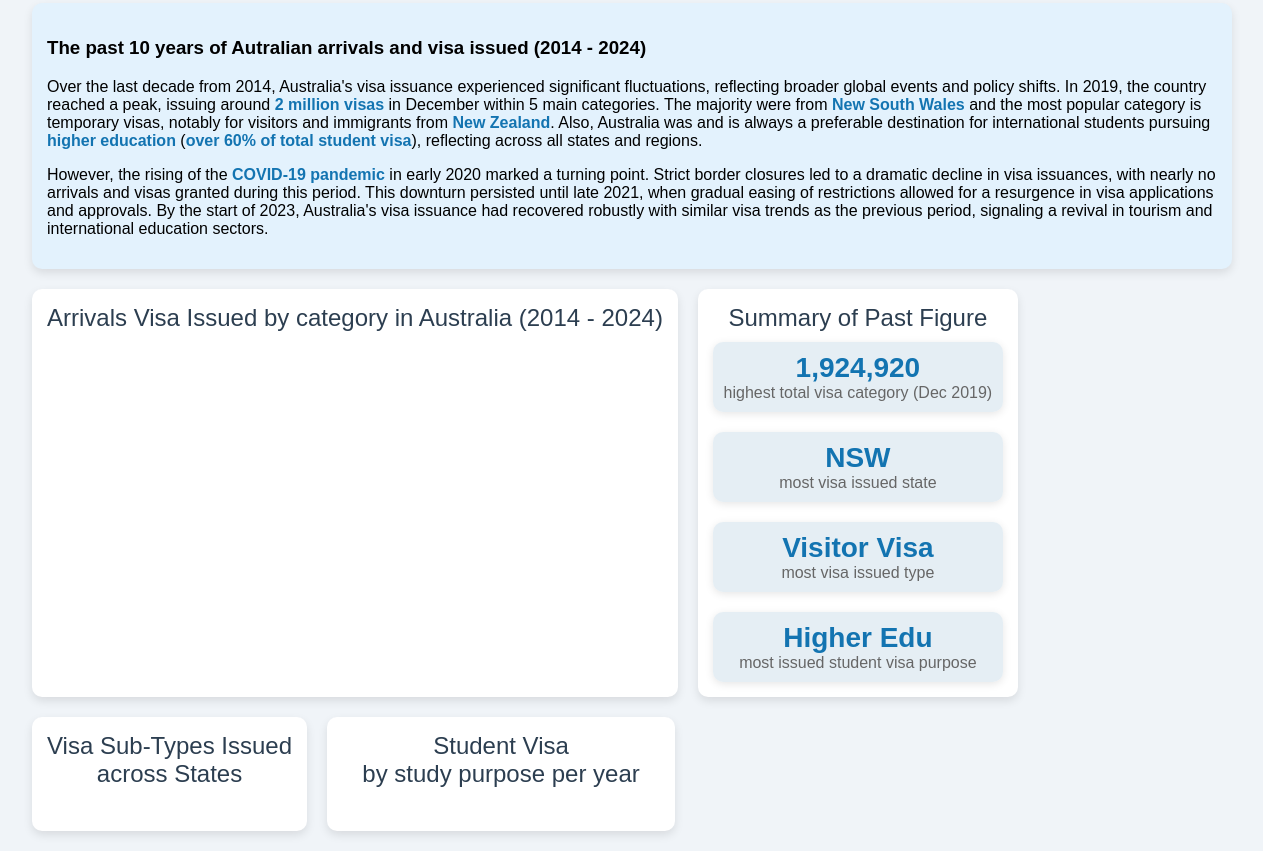
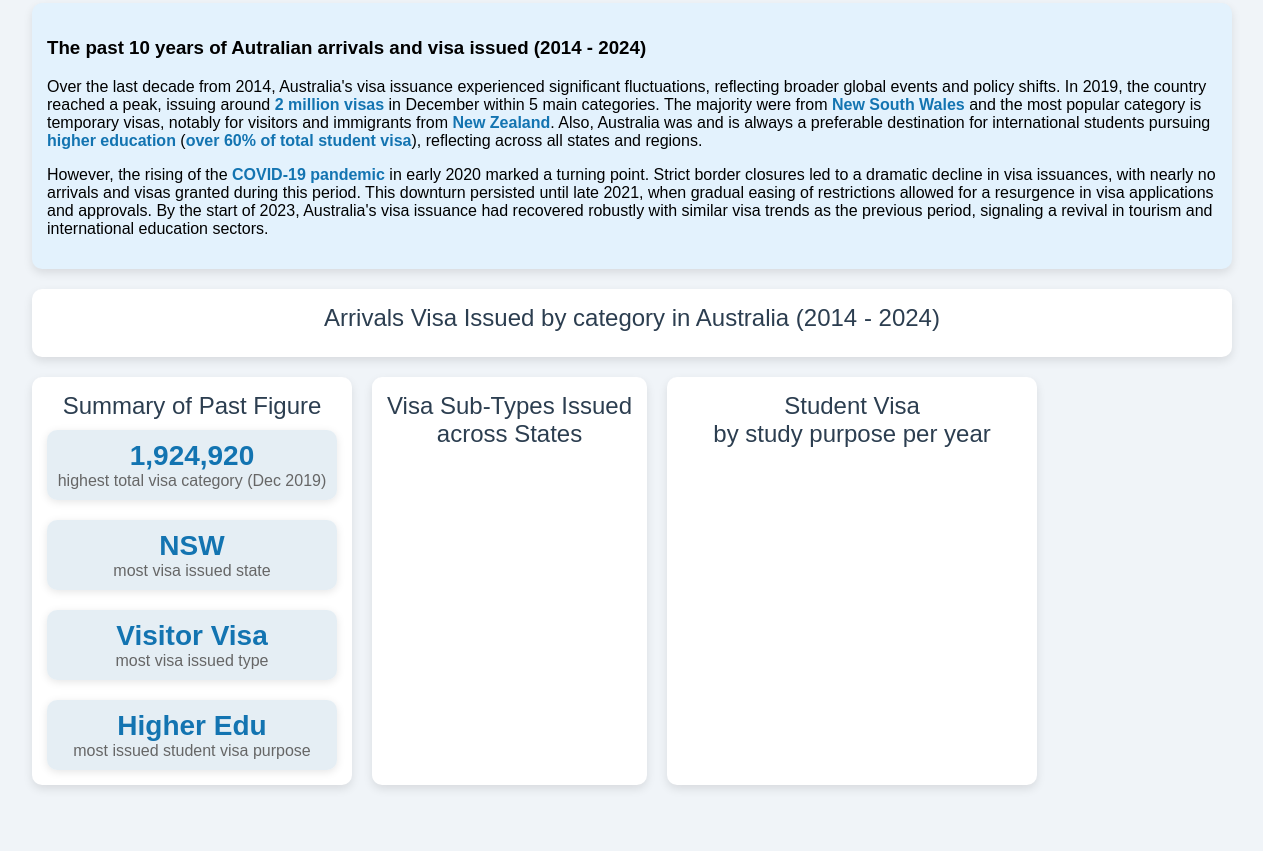
Before and after one commit to pchu0023/ass2, a plain HTML site: page index.html in a window 1536 px wide. Shown: the part 732-1583 px from the top of the page, without its empty margins (136-1399 px from the left). After the commit the page ends 1537 px from the top, so only its background shows below. Drawn offline with Linux system fonts and the light colour scheme; a script that the page names is missing.

Commit message:
Update index.html

```diff
--- a/index.html
+++ b/index.html
@@ -91,6 +91,16 @@
             /* Prevent overflow inside containers */
         }
 
+        .pie-container {
+            background-color: #ffffff;
+            border-radius: 10px;
+            box-shadow: 0 4px 10px rgba(0, 0, 0, 0.1);
+            padding: 15px;
+            width: 318px;
+            overflow: hidden;
+            /* Prevent overflow inside containers */
+        }
+
         .rank-container {
             background-color: #ffffff;
             border-radius: 10px;
@@ -99,6 +109,21 @@
             width: 318px;
             overflow: hidden;
             /* Prevent overflow inside containers */
+        }
+
+        @media (min-width: 1440px) {
+            .rank-container {
+                width: 338px;
+            }
+
+            .chart-container {
+                width: 1200px;
+
+            }
+            .pie-container {
+                width: 340px;
+
+            }
         }
 
         .chart-container {
@@ -195,6 +220,7 @@
             padding: 15px;
             border-radius: 10px;
             box-shadow: 0 4px 10px rgba(0, 0, 0, 0.1);
+            /* width: 1100px; */
         }
 
         .findings {
@@ -362,7 +388,7 @@
             <br>
             <div id="vis3"></div> <!-- Heatmap Visualization -->
         </div>
-        <div class="rank-container">
+        <div class="pie-container">
             <div class="chart-title">Student Visa<br> by study purpose per year</div>
             <br>
             <div id="vis4"></div>
@@ -964,7 +990,7 @@
             {
                 "$schema": "https://vega.github.io/schema/vega-lite/v5.json",
                 "description": "A horizontal bar chart showing the top 5 countries by total arrivals (excluding Australia) from an external CSV file.",
-                "height": 200,
+                "height": 190,
                 "data": {
                     "url": "https://raw.githubusercontent.com/pchu0023/ass2/5a0d6da3596ebbd2b09fd3bf5537aa8a9d8211cd/citizenData.csv",
                     "format": {
```
